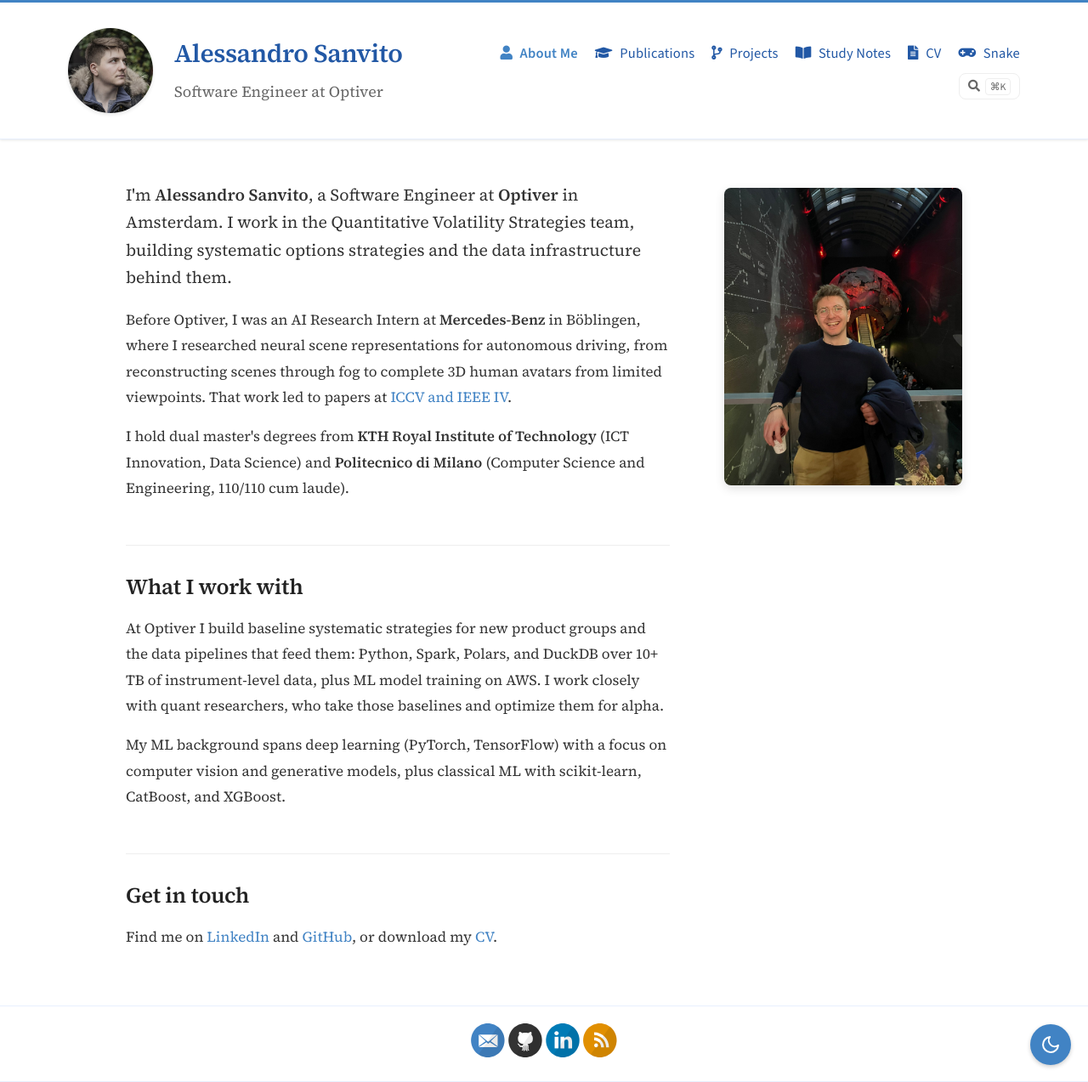
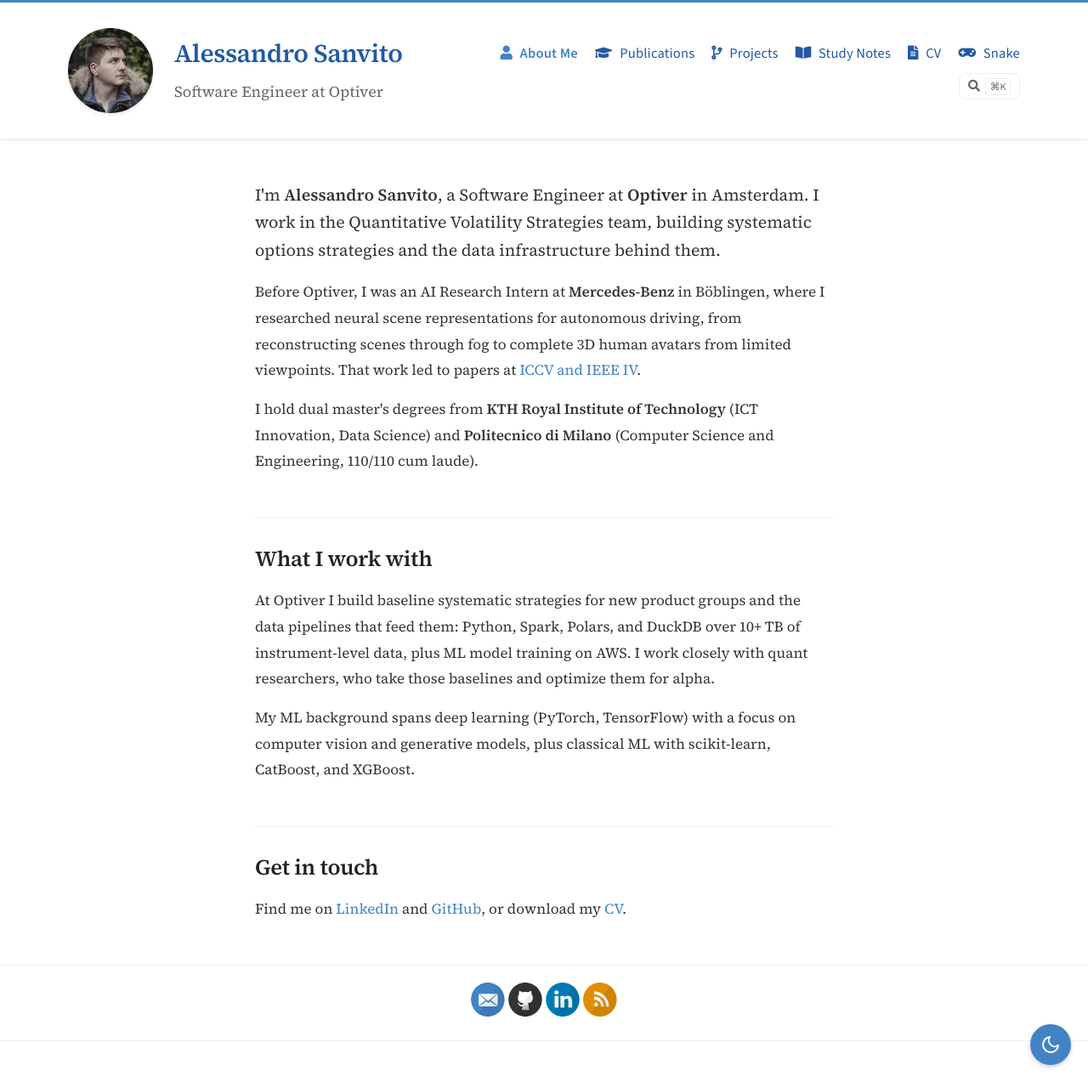
Before and after one commit to Alexdruso/Alexdruso.github.io, a Jekyll site: the page built from docs/index.md, in a window 1280 px wide and 1273 px high. Shown: the whole window at 85% size. Built offline with Jekyll 4.4.1, drawn with Linux system fonts in a browser that asks for light colours.

Commit message:
Remove portrait from About page (#57)
* Prevent stretched images and stale stylesheet after deploys

- img { height: auto } so a width/height attribute pair can never
  distort an image that max-width has shrunk.
- Cache-bust style.css with the build timestamp, so a new deploy never
  pairs fresh HTML with a cached old stylesheet.

Co-Authored-By: Claude Opus 5.5 <noreply@anthropic.com>
Claude-Session: https://claude.ai/code/session_01SkwgmXdPTEaX9dv3NK1Kbc

* Remove portrait from About page

The header avatar already shows a face on every page; the large photo
duplicated it, took a third of the desktop width and pushed the intro
below the fold on mobile. The page is now a single centered ~70ch
reading column. Drop the now-unused image file.

Co-Authored-By: Claude Opus 5.5 <noreply@anthropic.com>
Claude-Session: https://claude.ai/code/session_01SkwgmXdPTEaX9dv3NK1Kbc

---------

Co-authored-by: Claude <noreply@anthropic.com>

```diff
--- a/docs/index.md
+++ b/docs/index.md
@@ -2,11 +2,6 @@
 title: About Me
 layout: page
 ---
-
-<div class="about">
-<figure class="about-photo">
-  <img src="/images/alessandro.jpeg" alt="Alessandro Sanvito" width="1536" height="2048" />
-</figure>
 
 <div class="about-text" markdown="1">
 
@@ -25,4 +20,3 @@ My ML background spans deep learning (PyTorch, TensorFlow) with a focus on compu
 Find me on [LinkedIn](https://www.linkedin.com/in/alessandro-sanvito/) and [GitHub](https://github.com/Alexdruso), or download my [CV](/public/Alessandro_Sanvito_CV.pdf).
 
 </div>
-</div>
--- a/docs/style.scss
+++ b/docs/style.scss
@@ -823,26 +823,11 @@ footer {
 @import "highlights";
 @import "svg-icons";
 
-// About page: one reading column for every section, with the portrait in a
-// narrow side column that stays in view while the text scrolls. Keeping all
-// text in the same ~66ch column avoids the dead gap beside the photo and the
-// over-long lines below it.
-.about {
-  display: grid;
-  grid-template-columns: minmax(0, 640px) 280px;
-  grid-template-areas: "text photo";
-  justify-content: center;
-  column-gap: 64px;
-  align-items: start;
-
-  @media screen and (max-width: 960px) {
-    grid-template-columns: minmax(0, 640px);
-    grid-template-areas: "photo" "text";
-  }
-}
-
+// About page: a single centered reading column (~70ch) so lines stay a
+// comfortable length on wide screens.
 .about-text {
-  grid-area: text;
+  max-width: 680px;
+  margin: 0 auto;
 
   > :first-child {
     margin-top: 0;
@@ -865,38 +850,8 @@ footer {
   line-height: 1.65;
 }
 
-.about-photo {
-  grid-area: photo;
-  position: sticky;
-  top: 32px;
-  margin: 0.4em 0 0;
-
-  img {
-    display: block;
-    width: 100%;
-    height: auto;
-    aspect-ratio: 4 / 5;
-    object-fit: cover;
-    border-radius: 8px;
-    box-shadow: 0 4px 12px rgba(0, 0, 0, 0.12);
-  }
-
-  @media screen and (max-width: 960px) {
-    position: static;
-    width: 100%;
-    max-width: 320px;
-    margin: 0 0 2em;
-  }
-}
-
-.dark-theme {
-  .about-text h2 {
-    border-color: $dark-border;
-  }
-
-  .about-photo img {
-    box-shadow: 0 4px 16px rgba(0, 0, 0, 0.45);
-  }
+.dark-theme .about-text h2 {
+  border-color: $dark-border;
 }
 
 // Game styles
```
Also changed, not shown: docs/images/alessandro.jpeg (deleted).
